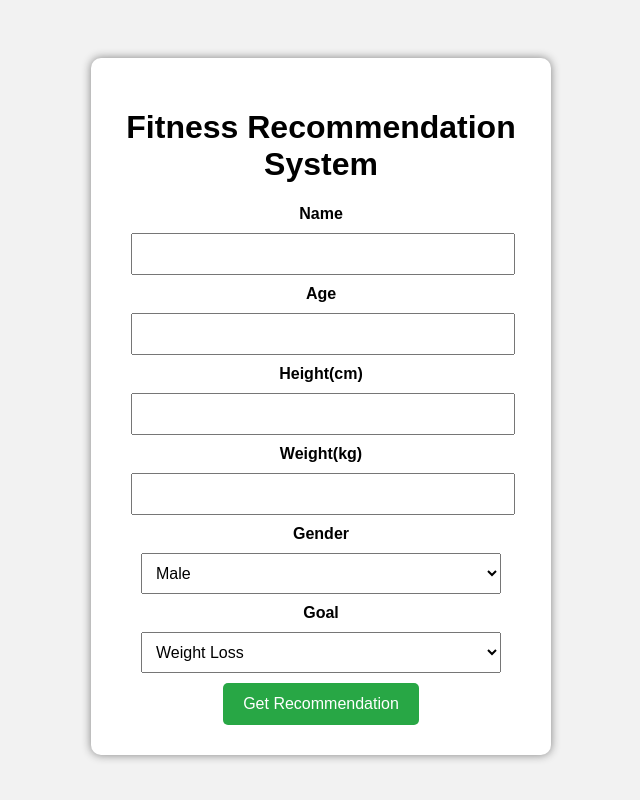
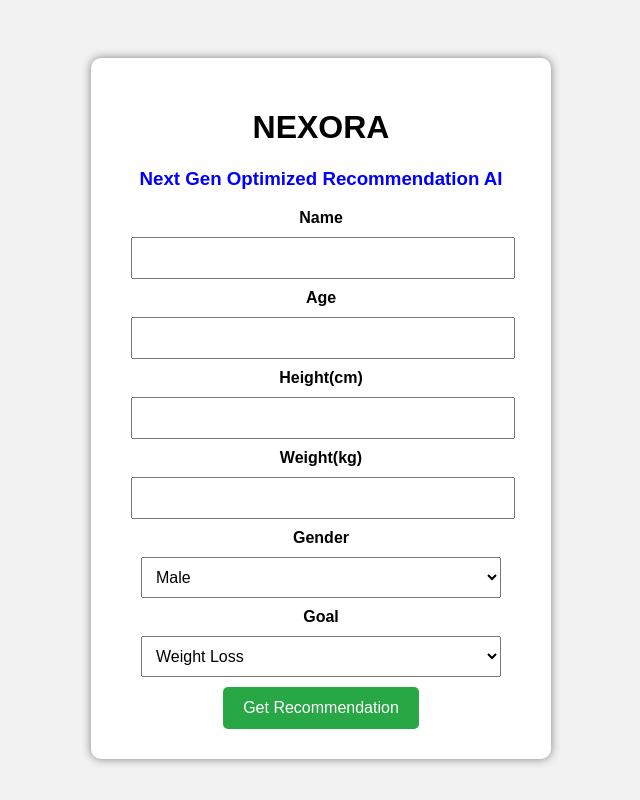
Before and after one commit to santhoshsrinika7/Fitness-AI, a Flask app: page / in a window 1280 px wide. Shown: the whole page, without its empty margins (319-959 px from the left). Run offline with Flask 3, Linux system fonts and the light colour scheme.

Commit message:
Update index.html

```diff
--- a/templates/index.html
+++ b/templates/index.html
@@ -1,7 +1,7 @@
 <!DOCTYPE html>
 <html>
 <head>
-    <title>Fitness Recommendation System</title>
+    <title>NEXORA</title>
     <style>
         body{
             font-family: Arial, sans-serif;
@@ -50,14 +50,15 @@
 
 <div class="container">
 
-<h1>Fitness Recommendation System</h1>
+<h1>NEXORA</h1>
+<h3>Next Gen Optimized Recommendation AI</h3>
 
 <form action="/recommend" method="POST">
 <label><b>Name</b></label><br>
 <input type="text" name="name" required><br>
 
 <label><b>Age</b></label><br>
-<input type="number" name="Age" required><br>
+<input type="number" name="age" required><br>
 
 <label><b>Height(cm)</b></label><br>
 <input type="number" name="height" required><br>
```
